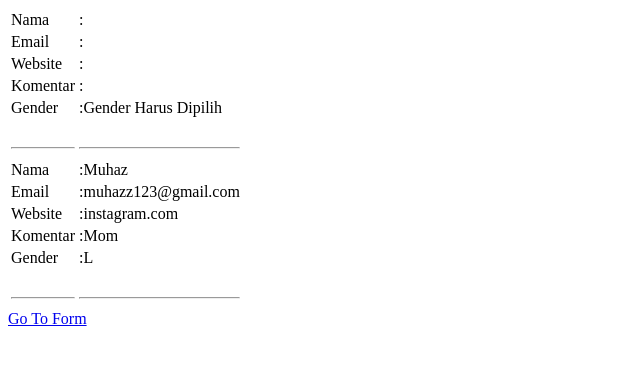
After one commit to MuhHafizh044/PWDPraktikum, a PHP site: page /table.php in a window 1280 px wide. The commit adds this page. Shown: the top 365 px of the page, without its empty margins (0-640 px from the left). Run offline with PHP 8.4, Linux system fonts and the light colour scheme.

Commit message:
Pertemuan4

```diff
--- a/PWDPertemuan1/guestbook/guestbook.txt
+++ b/PWDPertemuan1/guestbook/guestbook.txt
@@ -2,3 +2,4 @@ Hafizh|Pakualaman|muhazz123@gmail.com|Single|Xixixi
 Muhaz|Purwanggan|muhammad1900018044@webmail.uad.ac.id|Single|Xaxaxa
 |||Menikah|
 |||Menikah|
+||||
--- /dev/null
+++ b/PWDPertemuan4/hasil.txt
@@ -0,0 +1,2 @@
+||||Gender Harus Dipilih
+Muhaz|muhazz123@gmail.com|instagram.com|Mom|L
--- /dev/null
+++ b/PWDPertemuan4/table.php
@@ -0,0 +1,15 @@
+<?php
+echo "<head><title>Hasil Data</head></title>";
+$fp = fopen("hasil.txt", "r");
+echo "<table border=0>";
+while ($isi = fgets($fp, 80)) {
+    $pisah = explode("|", $isi);
+    echo "<tr><td>Nama</td><td>:$pisah[0]</td></tr>";
+    echo "<tr><td>Email</td><td>:$pisah[1]</td></tr>";
+    echo "<tr><td>Website</td><td>:$pisah[2]</td></tr>";
+    echo "<tr><td>Komentar</td><td>:$pisah[3]</td></tr>";
+    echo "<tr><td>Gender</td><td>:$pisah[4]</td></tr>
+        <tr><td>&nbsp;<hr></td><td>&nbsp;<hr></td></tr>";
+}
+echo "</table>";
+echo "<a href=validasi.php>Go To Form</a><br>";
```
Also changed, not shown: PWDPertemuan4/validasi.php (+14 -8 lines).
